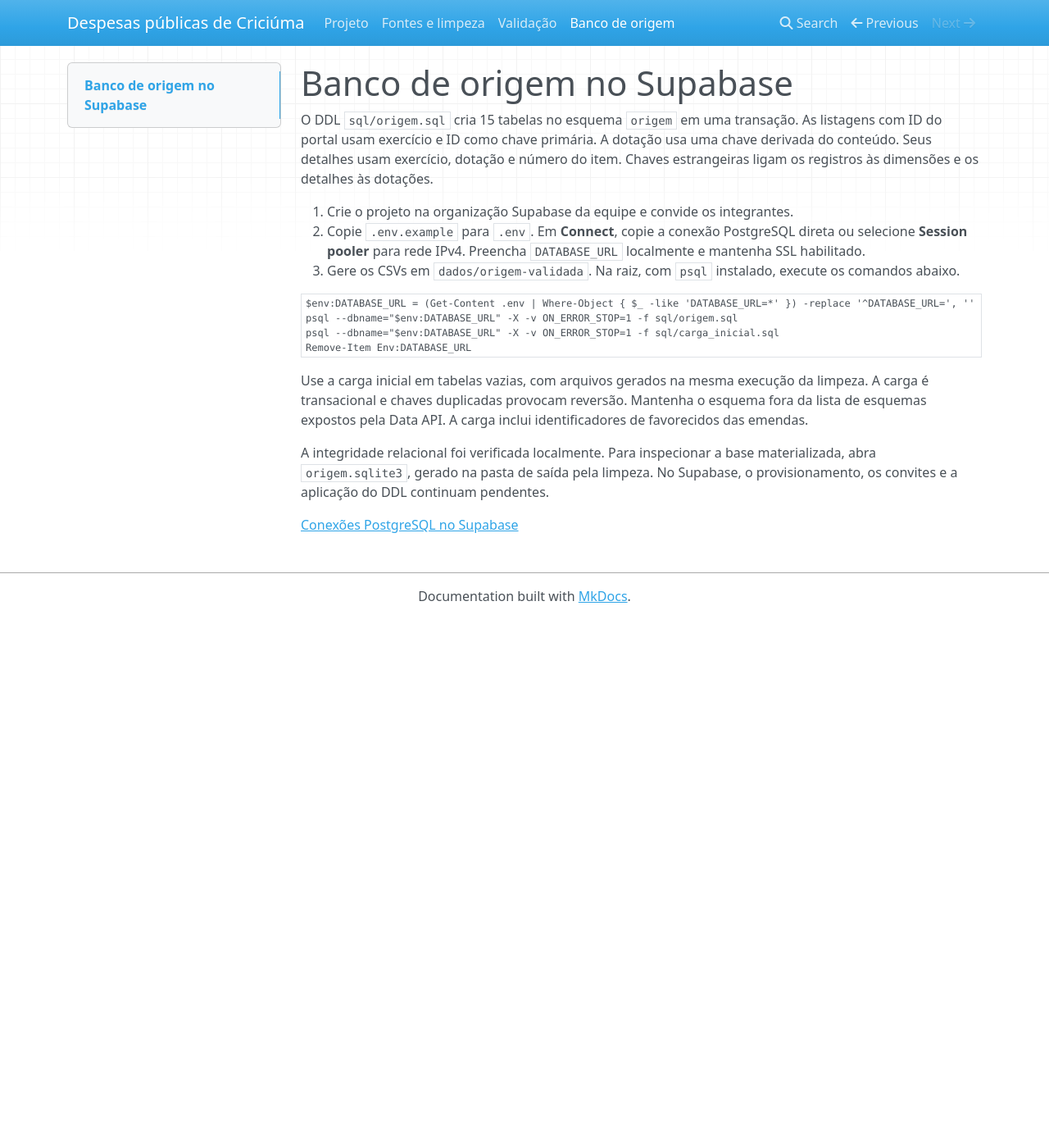
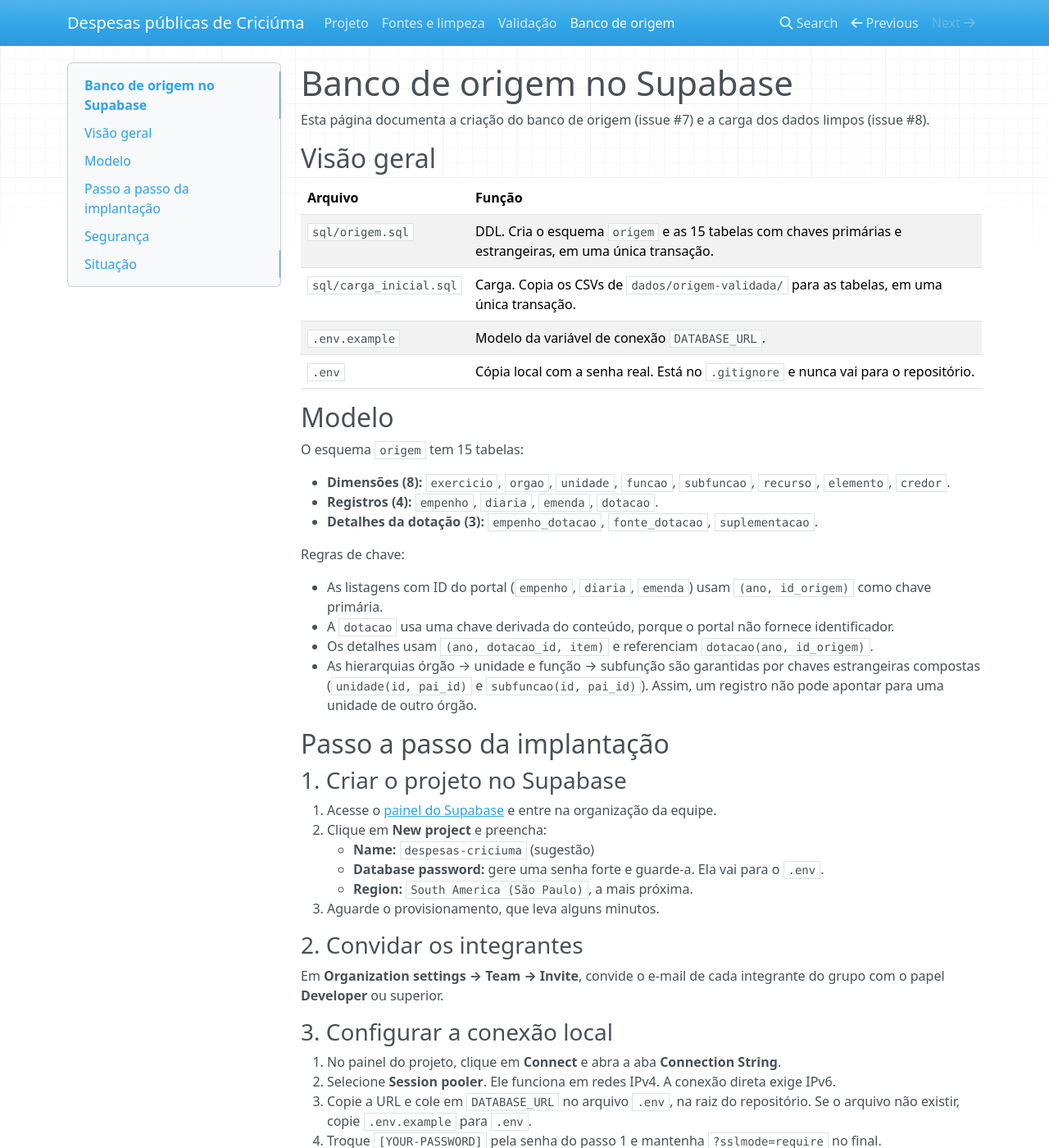
Before and after one commit to 02kamk/Trabalho_Final_Engenharia_de_Dados, an MkDocs documentation site: the page built from docs/banco.md, in a window 1280 px wide and 1400 px high. Shown: the whole window at 82% size. Built offline with MkDocs 1.6.1, drawn with Linux system fonts in a browser that asks for light colours; nearby versions of some CDN libraries; some of the changed text lies outside the part shown.

Commit message:
Cria o banco de origem no Supabase e documenta a implantacao
- Detalha em docs/banco.md o passo a passo de criacao do projeto,
  conexao pelo Session pooler, aplicacao do DDL e carga
- Registra a verificacao do DDL no Supabase: 15 tabelas, todas com
  chave primaria, e 25 chaves estrangeiras no esquema origem
- Documenta erros comuns na URL de conexao (colchetes, caracteres
  especiais, conexao direta somente IPv6)
- Atualiza .env.example com o formato do Session pooler
- Habilita admonition e permalinks no MkDocs

Refs #7

````diff
--- a/docs/banco.md
+++ b/docs/banco.md
@@ -1,20 +1,149 @@
 # Banco de origem no Supabase
 
-O DDL `sql/origem.sql` cria 15 tabelas no esquema `origem` em uma transação. As listagens com ID do portal usam exercício e ID como chave primária. A dotação usa uma chave derivada do conteúdo. Seus detalhes usam exercício, dotação e número do item. Chaves estrangeiras ligam os registros às dimensões e os detalhes às dotações.
+Esta página documenta a criação do banco de origem (issue #7) e a carga dos dados limpos (issue #8).
 
-1. Crie o projeto na organização Supabase da equipe e convide os integrantes.
-2. Copie `.env.example` para `.env`. Em **Connect**, copie a conexão PostgreSQL direta ou selecione **Session pooler** para rede IPv4. Preencha `DATABASE_URL` localmente e mantenha SSL habilitado.
-3. Gere os CSVs em `dados/origem-validada`. Na raiz, com `psql` instalado, execute os comandos abaixo.
+## Visão geral
+
+| Arquivo | Função |
+| --- | --- |
+| `sql/origem.sql` | DDL. Cria o esquema `origem` e as 15 tabelas com chaves primárias e estrangeiras, em uma única transação. |
+| `sql/carga_inicial.sql` | Carga. Copia os CSVs de `dados/origem-validada/` para as tabelas, em uma única transação. |
+| `.env.example` | Modelo da variável de conexão `DATABASE_URL`. |
+| `.env` | Cópia local com a senha real. Está no `.gitignore` e nunca vai para o repositório. |
+
+## Modelo
+
+O esquema `origem` tem 15 tabelas:
+
+- **Dimensões (8):** `exercicio`, `orgao`, `unidade`, `funcao`, `subfuncao`, `recurso`, `elemento`, `credor`.
+- **Registros (4):** `empenho`, `diaria`, `emenda`, `dotacao`.
+- **Detalhes da dotação (3):** `empenho_dotacao`, `fonte_dotacao`, `suplementacao`.
+
+Regras de chave:
+
+- As listagens com ID do portal (`empenho`, `diaria`, `emenda`) usam `(ano, id_origem)` como chave primária.
+- A `dotacao` usa uma chave derivada do conteúdo, porque o portal não fornece identificador.
+- Os detalhes usam `(ano, dotacao_id, item)` e referenciam `dotacao(ano, id_origem)`.
+- As hierarquias órgão → unidade e função → subfunção são garantidas por chaves estrangeiras compostas (`unidade(id, pai_id)` e `subfuncao(id, pai_id)`). Assim, um registro não pode apontar para uma unidade de outro órgão.
+
+## Passo a passo da implantação
+
+### 1. Criar o projeto no Supabase
+
+1. Acesse o [painel do Supabase](https://supabase.com/dashboard) e entre na organização da equipe.
+2. Clique em **New project** e preencha:
+    - **Name:** `despesas-criciuma` (sugestão)
+    - **Database password:** gere uma senha forte e guarde-a. Ela vai para o `.env`.
+    - **Region:** `South America (São Paulo)`, a mais próxima.
+3. Aguarde o provisionamento, que leva alguns minutos.
+
+### 2. Convidar os integrantes
+
+Em **Organization settings → Team → Invite**, convide o e-mail de cada integrante do grupo com o papel **Developer** ou superior.
+
+### 3. Configurar a conexão local
+
+1. No painel do projeto, clique em **Connect** e abra a aba **Connection String**.
+2. Selecione **Session pooler**. Ele funciona em redes IPv4. A conexão direta exige IPv6.
+3. Copie a URL e cole em `DATABASE_URL` no arquivo `.env`, na raiz do repositório. Se o arquivo não existir, copie `.env.example` para `.env`.
+4. Troque `[YOUR-PASSWORD]` pela senha do passo 1 e mantenha `?sslmode=require` no final.
+
+```text
+DATABASE_URL=postgresql://postgres.<PROJECT_REF>:<SENHA>@aws-0-<REGIAO>.pooler.supabase.com:5432/postgres?sslmode=require
+```
+
+!!! warning "Erros comuns na URL"
+    - **Colchetes:** ao trocar `[YOUR-PASSWORD]`, apague também os colchetes `[ ]`. Se eles ficarem, o login falha com `password authentication failed for user "postgres"`.
+    - **Caracteres especiais:** se a senha tiver `@ : / ? # % & [ ]`, codifique esses caracteres na URL. Por exemplo, `@` vira `%40`, `#` vira `%23`, `[` vira `%5B` e `]` vira `%5D`. Sem isso, a URL é lida errado, e um `#` faz tudo o que vem depois dele ser ignorado.
+    - **Conexão direta:** o host `db.<PROJECT_REF>.supabase.co` só responde por IPv6. Em rede IPv4, o `psql` mostra `não foi possível traduzir o nome de hospedeiro`. Nesse caso, use a URL do **Session pooler**.
+
+### 4. Instalar o cliente `psql`
+
+O `psql` acompanha o instalador do PostgreSQL. No Windows, instale o PostgreSQL ou apenas as **Command Line Tools** e confirme:
+
+```powershell
+psql --version
+```
+
+### 5. Aplicar o DDL
+
+Na raiz do repositório, no PowerShell:
 
 ```powershell
 $env:DATABASE_URL = (Get-Content .env | Where-Object { $_ -like 'DATABASE_URL=*' }) -replace '^DATABASE_URL=', ''
 psql --dbname="$env:DATABASE_URL" -X -v ON_ERROR_STOP=1 -f sql/origem.sql
+```
+
+O script roda dentro de `BEGIN ... COMMIT`. Se algum comando falhar, nada é criado. Ele usa `CREATE ... IF NOT EXISTS` e pode ser executado de novo sem erro.
+
+### 6. Conferir a criação
+
+```powershell
+psql --dbname="$env:DATABASE_URL" -X -c "SELECT table_name FROM information_schema.tables WHERE table_schema = 'origem' ORDER BY 1;"
+```
+
+O resultado deve listar as **15 tabelas** da seção [Modelo](#modelo). Elas também aparecem no **Table Editor** do painel, escolhendo o esquema `origem`.
+
+### 7. Carregar os dados (issue #8)
+
+1. Gere os CSVs em `dados/origem-validada/` com o script de limpeza. Veja [Fontes e limpeza](fontes.md).
+2. Com as tabelas vazias, execute:
+
+```powershell
 psql --dbname="$env:DATABASE_URL" -X -v ON_ERROR_STOP=1 -f sql/carga_inicial.sql
 Remove-Item Env:DATABASE_URL
 ```
 
-Use a carga inicial em tabelas vazias, com arquivos gerados na mesma execução da limpeza. A carga é transacional e chaves duplicadas provocam reversão. Mantenha o esquema fora da lista de esquemas expostos pela Data API. A carga inclui identificadores de favorecidos das emendas.
+A carga segue a ordem das chaves estrangeiras: primeiro as dimensões, depois os registros e por último os detalhes. Ela é transacional, então uma chave duplicada ou órfã desfaz tudo. Use sempre arquivos gerados na mesma execução da limpeza.
 
-A integridade relacional foi verificada localmente. Para inspecionar a base materializada, abra `origem.sqlite3`, gerado na pasta de saída pela limpeza. No Supabase, o provisionamento, os convites e a aplicação do DDL continuam pendentes.
+## Segurança
 
-[Conexões PostgreSQL no Supabase](https://supabase.com/docs/guides/database/connecting-to-postgres)
+- A senha fica só no `.env` local, que está no `.gitignore`. Antes de cada commit, confira com `git status` que o `.env` não aparece.
+- O esquema `origem` não deve ser adicionado aos esquemas expostos pela Data API (**Project settings → Data API → Exposed schemas**). Assim os dados só são acessíveis por conexão PostgreSQL autenticada.
+- A tabela `emenda` inclui identificadores de favorecidos. Não compartilhe a string de conexão fora da equipe.
+
+## Situação
+
+| Etapa | Status |
+| --- | --- |
+| DDL versionado (`sql/origem.sql`) | Concluído |
+| `.env.example` e `.env` fora do Git | Concluído |
+| Integridade relacional validada localmente (`origem.sqlite3`) | Concluído |
+| Projeto criado no Supabase | Concluído |
+| Integrantes convidados para o projeto | A confirmar |
+| DDL aplicado no Supabase (11/11/2026) | Concluído |
+| Carga e validação no Supabase (issue #8) | Pendente |
+
+### Verificação do DDL no Supabase
+
+Conferência feita em 11/11/2026 pelo Session pooler, em PostgreSQL 17.11. O esquema `origem` tem as 15 tabelas, todas com chave primária, e 25 chaves estrangeiras. As tabelas estão vazias e aguardam a carga da issue #8. O esquema `origem` não está exposto na Data API, que continua com a configuração padrão.
+
+| Tabela | Colunas | Chaves estrangeiras |
+| --- | ---: | ---: |
+| `exercicio` | 1 | 0 |
+| `orgao` | 2 | 0 |
+| `unidade` | 3 | 1 |
+| `funcao` | 2 | 0 |
+| `subfuncao` | 3 | 1 |
+| `recurso` | 2 | 0 |
+| `elemento` | 2 | 0 |
+| `credor` | 2 | 0 |
+| `empenho` | 16 | 8 |
+| `diaria` | 9 | 4 |
+| `emenda` | 13 | 1 |
+| `dotacao` | 18 | 6 |
+| `empenho_dotacao` | 7 | 1 |
+| `fonte_dotacao` | 7 | 2 |
+| `suplementacao` | 6 | 1 |
+
+Consulta usada para conferir:
+
+```sql
+SELECT table_name, constraint_type, count(*)
+FROM information_schema.table_constraints
+WHERE table_schema = 'origem' AND constraint_type IN ('PRIMARY KEY', 'FOREIGN KEY')
+GROUP BY 1, 2
+ORDER BY 1, 2;
+```
+
+Referência: [Conexões PostgreSQL no Supabase](https://supabase.com/docs/guides/database/connecting-to-postgres).
--- a/mkdocs.yml
+++ b/mkdocs.yml
@@ -4,3 +4,7 @@ nav:
   - Fontes e limpeza: fontes.md
   - Validação: validacao.md
   - Banco de origem: banco.md
+markdown_extensions:
+  - admonition
+  - toc:
+      permalink: true
````
Also changed, not shown: docs/index.md (+1 -1 lines), 1 other file.
